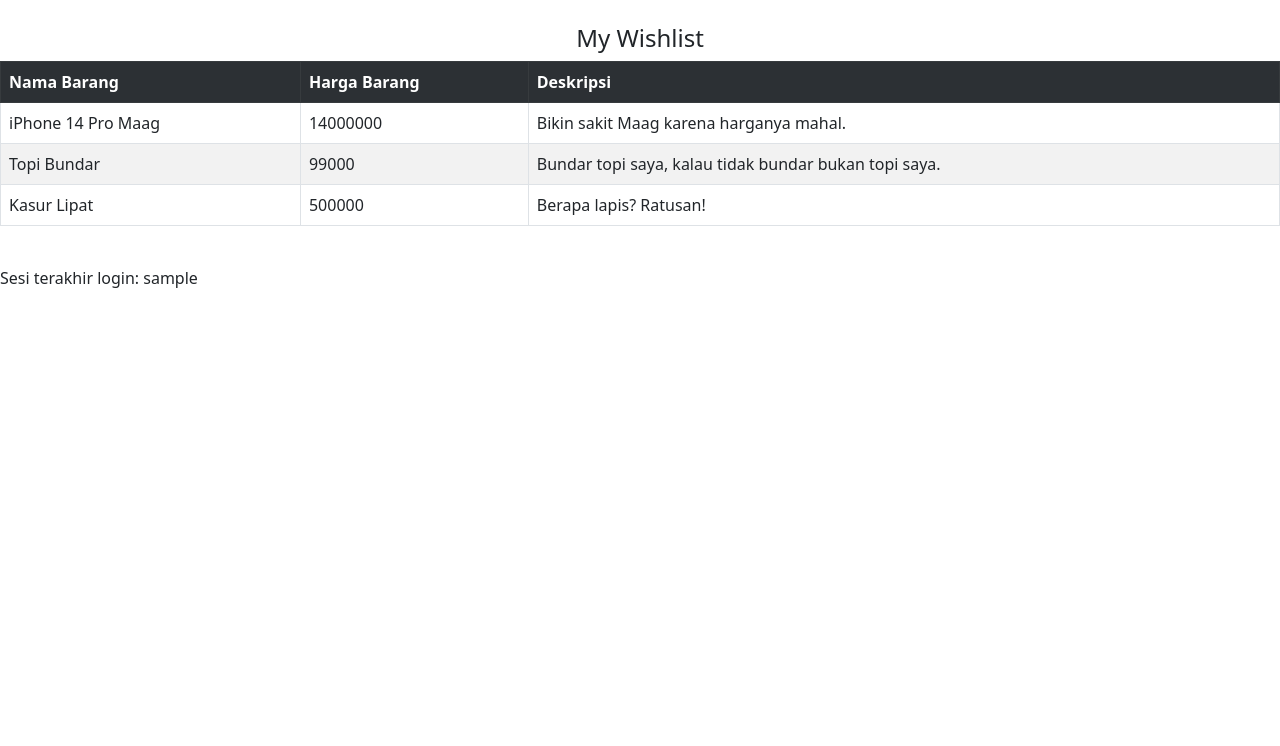
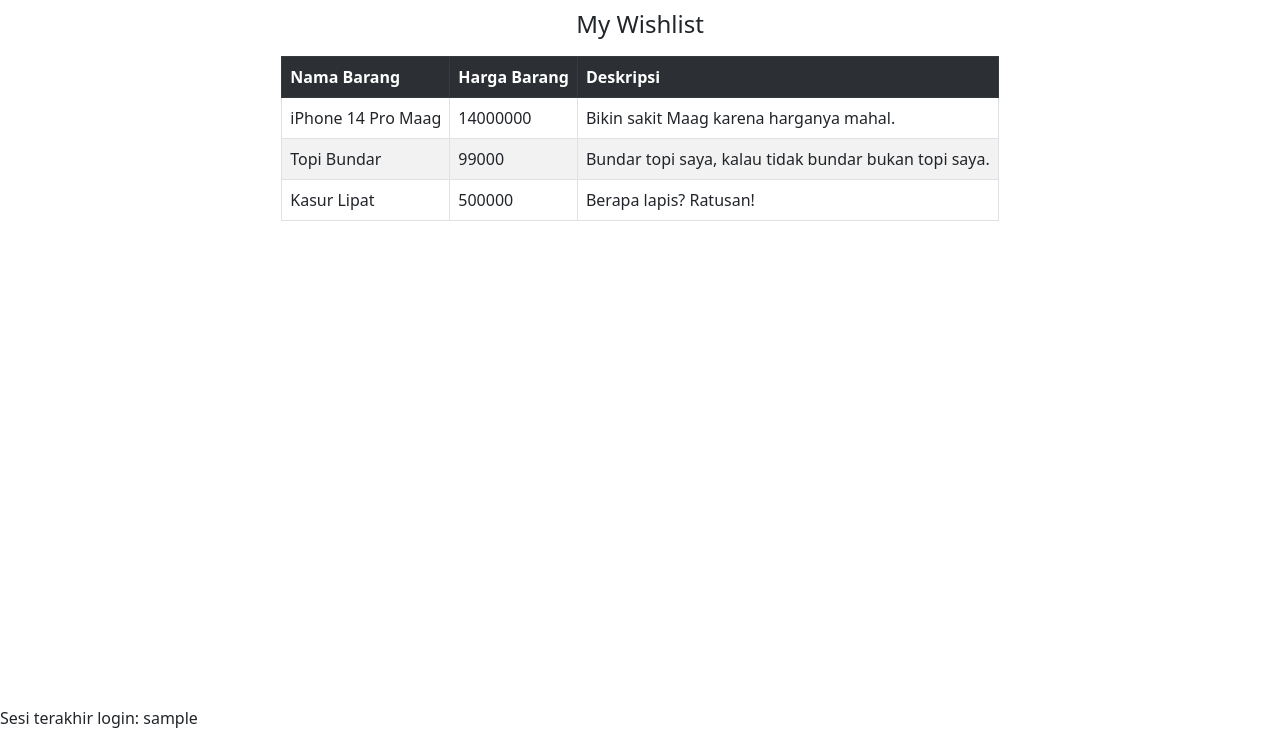
Before and after one commit to fadlanariel/lab-1-pbp, a Django app: template wishlist/templates/wishlist.html in a window 1280 px wide. Shown: the part 54-800 px from the top of the page. Run offline with Django 4.2, Linux system fonts and the light colour scheme; data comes from the database, SQL or seed files in the repository; tables that the repository leaves empty hold one stand-in row (values such as "Sample post"); the template is opened without the code that fills it: values that come from a table or form of the project are taken from there, most other values are stand-ins (such as "Sample title", 1, 10 or a date in 2020); lists and menus that the app fills with data are empty.

Commit message:
add more styling

```diff
--- a/wishlist/templates/wishlist.html
+++ b/wishlist/templates/wishlist.html
@@ -1,19 +1,9 @@
-{% load static %}
-<!DOCTYPE html>
-<html lang="en">
+{% extends 'base.html' %}
 
-<head>
-    <meta charset="UTF-8">
-    <meta name="viewport" content="width=device-width, initial-scale=1.0">
-    <link rel="stylesheet" href="{% static 'css/style.css' %}">
-    <link href="https://cdn.jsdelivr.net/npm/bootstrap@5.2.1/dist/css/bootstrap.min.css" rel="stylesheet" integrity="sha384-iYQeCzEYFbKjA/T2uDLTpkwGzCiq6soy8tYaI1GyVh/UjpbCx/TYkiZhlZB6+fzT" crossorigin="anonymous">
 {% block meta %}
     <title>My Wishlist</title>
 {% endblock meta %}
-</head>
 
-    <body>
-        <script src="https://cdn.jsdelivr.net/npm/bootstrap@5.2.1/dist/js/bootstrap.bundle.min.js" integrity="sha384-u1OknCvxWvY5kfmNBILK2hRnQC3Pr17a+RTT6rIHI7NnikvbZlHgTPOOmMi466C8" crossorigin="anonymous"></script>
 {% block content %}
     <nav class="navbar navbar-dark bg-dark">
         <div class="container-fluid">
@@ -21,9 +11,9 @@
             <a class="btn btn-danger" type="button" href="{% url 'wishlist:logout' %}">Logout</a>
         </div>
     </nav>
-            <br>
-            <h4 style="text-align: center;">My Wishlist</h4>
-            <table class="table table-striped table-responsive table-bordered   ">
+    <h4 style="text-align: center;" class="lh-lg">My Wishlist</h4>
+    <div class="table-responsive">
+        <table class="table table-striped table-bordered mx-auto w-auto">
             <tr class="table-dark">
                 <th>Nama Barang</th>
                 <th>Harga Barang</th>
@@ -38,9 +28,8 @@
             </tr>
             {% endfor %}
         </table>
-            <br>
-            <p>Sesi terakhir login: {{ last_login }}</p>
+    </div>
+
+
+    <p class="fixed-bottom">Sesi terakhir login: {{ last_login }}</p>
 {% endblock content %}
-    </body>
-
-    </html>
```
Also changed, not shown: wishlist/static/login.css (added, +7 -0 lines), wishlist/templates/login.html (+4 -5 lines). Lines whose indentation alone changed are shown as unchanged.
